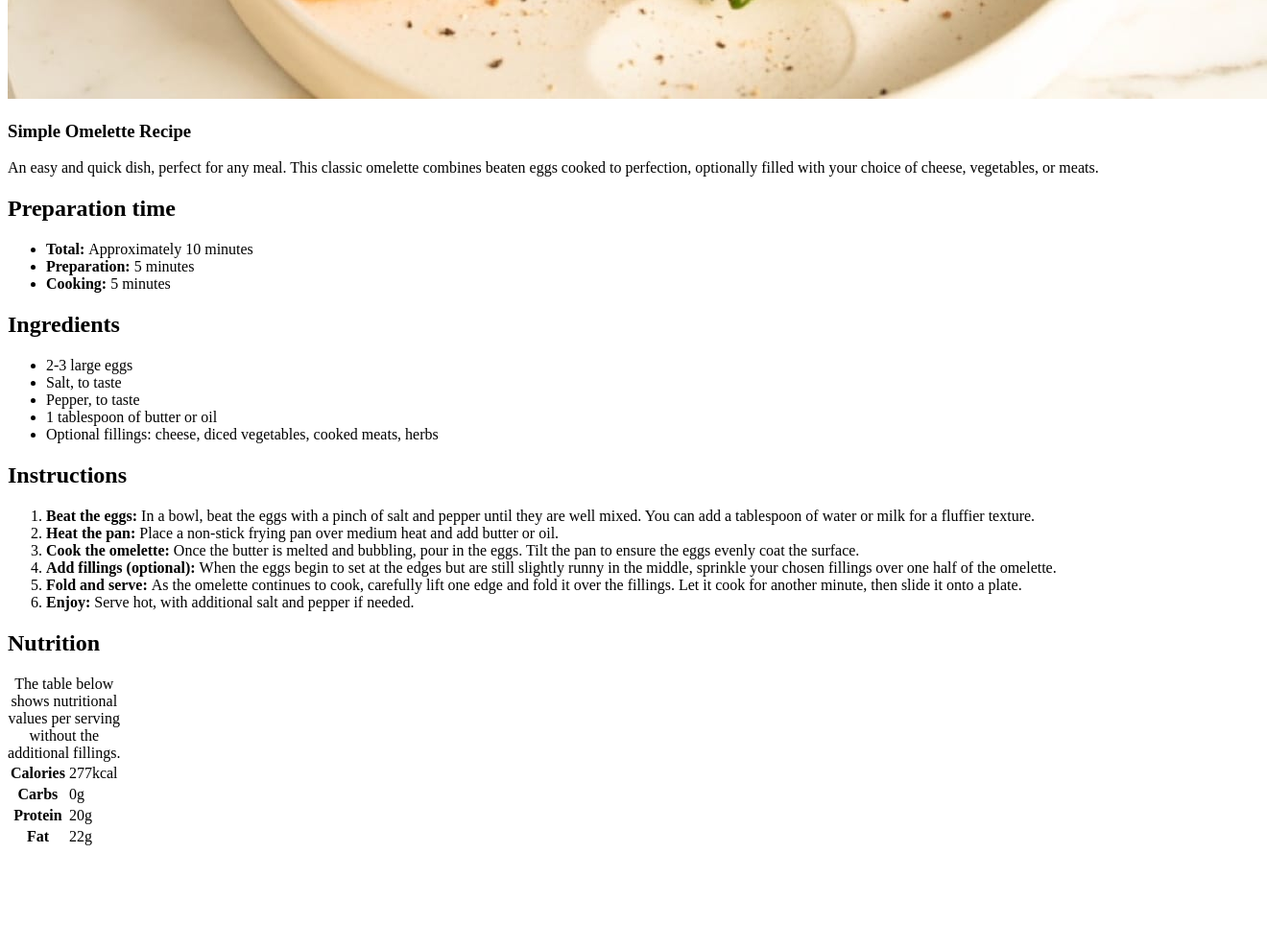
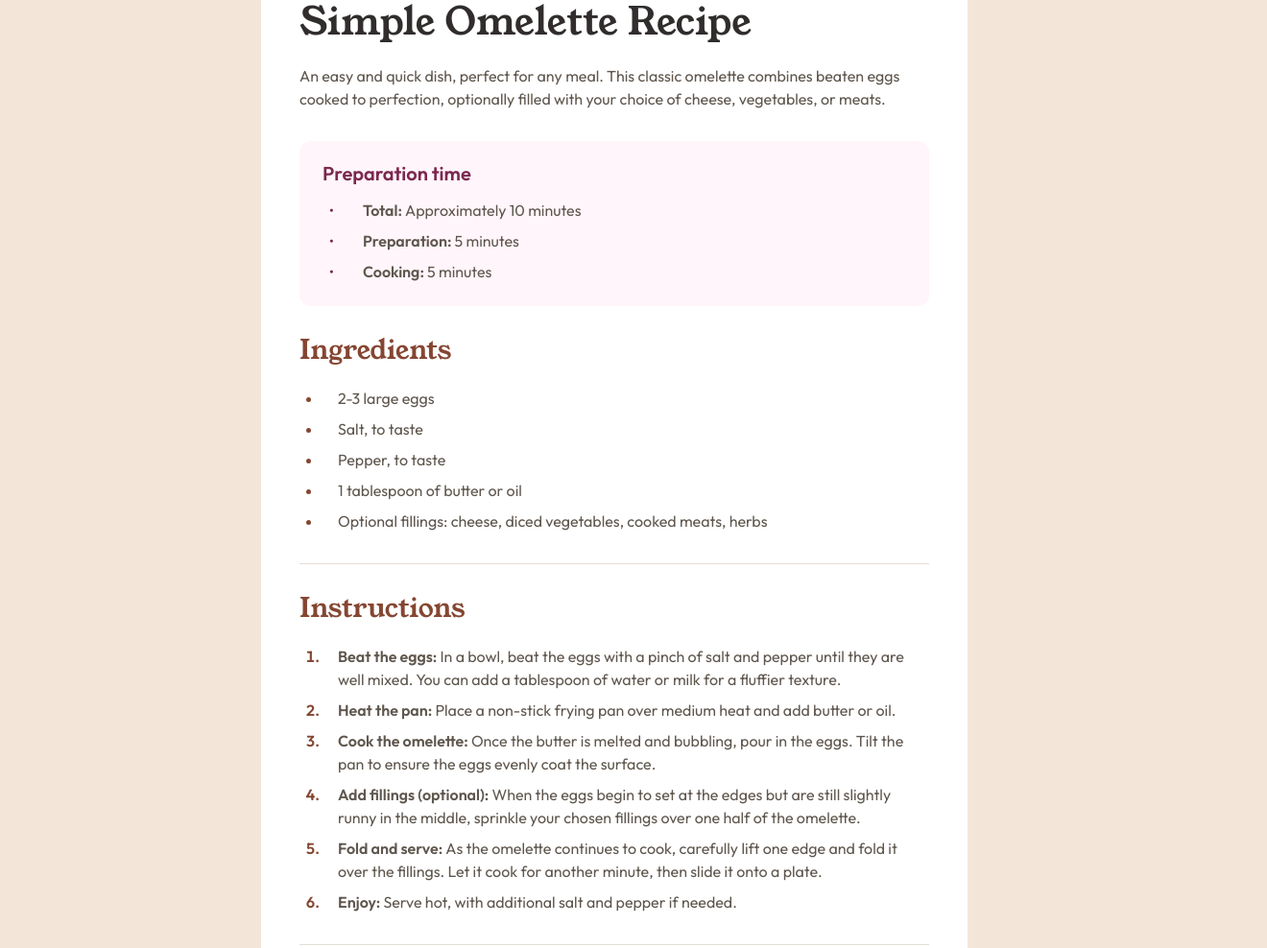
Before and after one commit to MarcinFiuk/Recipe-page, a plain HTML site: page index.html in a window 1280 px wide. Shown: the part 505-1493 px from the top of the page at 96% size, 1320 px wide, since content can reach past the window. Before the commit the page ends 1397 px from the top, so only its background shows below. Drawn offline with Linux system fonts and the light colour scheme.

Commit message:
final version

```diff
--- a/index.html
+++ b/index.html
@@ -12,26 +12,33 @@
       href="./assets/images/favicon-32x32.png"
     />
 
+    <link rel="stylesheet" href="/styles/reset.css" />
     <link rel="stylesheet" href="/styles/style.css" />
 
     <title>Frontend Mentor | Recipe page</title>
   </head>
   <body>
     <main>
-      <section>
+      <section class="recipe">
         <article>
           <header>
+            <div class="recipe__image-wrapper">
               <img
                 src="/assets/images/image-omelette.jpeg"
                 alt="omelette with vegetables inside on a plate"
+                class="recipe__img"
               />
-            <h1>Simple Omelette Recipe</h1>
-            <p>
+            </div>
+            <div class="wrapper">
+              <h1 class="recipe__title">Simple Omelette Recipe</h1>
+              <p class="recipe__description">
                 An easy and quick dish, perfect for any meal. This classic
                 omelette combines beaten eggs cooked to perfection, optionally
                 filled with your choice of cheese, vegetables, or meats.
               </p>
+            </div>
           </header>
+          <div class="wrapper">
             <div class="card">
               <h2>Preparation time</h2>
               <ul>
@@ -40,57 +47,63 @@
                 <li><strong>Cooking: </strong>5 minutes</li>
               </ul>
             </div>
-          <div>
-            <h2>Ingredients</h2>
+            <div class="recipe__section">
+              <h2 class="recipe__section-title">Ingredients</h2>
               <ul>
-              <li>2-3 large eggs</li>
-              <li>Salt, to taste</li>
-              <li>Pepper, to taste</li>
-              <li>1 tablespoon of butter or oil</li>
-              <li>
-                Optional fillings: cheese, diced vegetables, cooked meats, herbs
+                <li class="recipe__ingredient">2-3 large eggs</li>
+                <li class="recipe__ingredient">Salt, to taste</li>
+                <li class="recipe__ingredient">Pepper, to taste</li>
+                <li class="recipe__ingredient">
+                  1 tablespoon of butter or oil
+                </li>
+                <li class="recipe__ingredient">
+                  Optional fillings: cheese, diced vegetables, cooked meats,
+                  herbs
                 </li>
               </ul>
+              <span class="recipe__separator"></span>
             </div>
-          <div>
-            <h2>Instructions</h2>
+            <div class="recipe__section">
+              <h2 class="recipe__section-title">Instructions</h2>
               <ol>
-              <li>
-                <strong>Beat the eggs: </strong>In a bowl, beat the eggs with a
-                pinch of salt and pepper until they are well mixed. You can add
-                a tablespoon of water or milk for a fluffier texture.
+                <li class="recipe__instruction">
+                  <strong>Beat the eggs: </strong>In a bowl, beat the eggs with
+                  a pinch of salt and pepper until they are well mixed. You can
+                  add a tablespoon of water or milk for a fluffier texture.
                 </li>
-              <li>
-                <strong>Heat the pan: </strong>Place a non-stick frying pan over
-                medium heat and add butter or oil.
+                <li class="recipe__instruction">
+                  <strong>Heat the pan: </strong>Place a non-stick frying pan
+                  over medium heat and add butter or oil.
                 </li>
-              <li>
+                <li class="recipe__instruction">
                   <strong>Cook the omelette: </strong>Once the butter is melted
-                and bubbling, pour in the eggs. Tilt the pan to ensure the eggs
-                evenly coat the surface.
+                  and bubbling, pour in the eggs. Tilt the pan to ensure the
+                  eggs evenly coat the surface.
                 </li>
-              <li>
-                <strong>Add fillings (optional): </strong>When the eggs begin to
-                set at the edges but are still slightly runny in the middle,
-                sprinkle your chosen fillings over one half of the omelette.
+                <li class="recipe__instruction">
+                  <strong>Add fillings (optional): </strong>When the eggs begin
+                  to set at the edges but are still slightly runny in the
+                  middle, sprinkle your chosen fillings over one half of the
+                  omelette.
                 </li>
-              <li>
+                <li class="recipe__instruction">
                   <strong>Fold and serve: </strong>As the omelette continues to
-                cook, carefully lift one edge and fold it over the fillings. Let
-                it cook for another minute, then slide it onto a plate.
+                  cook, carefully lift one edge and fold it over the fillings.
+                  Let it cook for another minute, then slide it onto a plate.
                 </li>
-              <li>
+                <li class="recipe__instruction">
                   <strong>Enjoy: </strong>Serve hot, with additional salt and
                   pepper if needed.
                 </li>
               </ol>
+              <span class="recipe__separator"></span>
             </div>
-          <div>
-            <h2>Nutrition</h2>
+            <div class="recipe__section">
+              <h2 class="recipe__section-title">Nutrition</h2>
               <table>
                 <caption>
-                The table below shows nutritional values per serving without the
-                additional fillings.
+                  The table below shows nutritional values per serving without
+                  the additional fillings.
                 </caption>
                 <tbody>
                   <tr>
@@ -112,6 +125,7 @@
                 </tbody>
               </table>
             </div>
+          </div>
         </article>
       </section>
     </main>
--- /dev/null
+++ b/styles/reset.css
@@ -0,0 +1,48 @@
+*,
+*::before,
+*::after {
+  box-sizing: border-box;
+}
+body,
+h1,
+h2,
+h3,
+h4,
+p,
+li,
+figure,
+figcaption,
+blockquote,
+dl,
+dd {
+  margin: 0;
+}
+
+body {
+  line-height: 1.5;
+  -webkit-font-smoothing: antialiased;
+}
+
+img,
+picture,
+video,
+canvas,
+svg {
+  display: block;
+  max-width: 100%;
+}
+input,
+button,
+textarea,
+select {
+  font: inherit;
+}
+p,
+h1,
+h2,
+h3,
+h4,
+h5,
+h6 {
+  overflow-wrap: break-word;
+}
--- a/styles/style.css
+++ b/styles/style.css
@@ -36,3 +36,242 @@
 }
 
 /*outfit - sans-serif, young serif - serif*/
+
+:root {
+  /* colors */
+  --c-rose-800: hsl(332 51 32);
+  --c-rose-50: hsl(330 100 98);
+  --c-stone-900: hsl(24 5 18);
+  --c-stone-600: hsl(30 10 34);
+  --c-stone-150: hsl(30 18 87);
+  --c-stone-100: hsl(30 54 90);
+  --c-brown-800: hsl(14 45 36);
+  --c-white: hsl(0 0 100);
+
+  /* colors use */
+  --body-background: var(--c-stone-100);
+  --section-background: var(--c-white);
+  --card-background: var(--c-rose-50);
+  --card-heading: var(--c-rose-800);
+  --card-list-color: var(--c-stone-600);
+  --card-marker-color: var(--c-rose-800);
+  --text-card-heading: var(--c-stone-900);
+  --text-heading: var(--c-brown-800);
+  --text-color: var(--c-stone-600);
+  --caption-color: var(--c-stone-600);
+  --marker-color: var(--c-brown-800);
+  --separator-color: var(--c-stone-150);
+
+  /* fonts */
+  --f-3xl: 2.5rem;
+  --f-2xl: 2.25rem;
+  --f-xl: 1.75rem;
+  --f-lg: 1.25rem;
+  --f-regular: 1rem;
+
+  /* spacing */
+  --s-1600: 8rem;
+  --s-950: 4.75rem;
+  --s-600: 3rem;
+  --s-500: 2.5rem;
+  --s-400: 2rem;
+  --s-350: 1.875rem;
+  --s-300: 1.5rem;
+  --s-200: 1rem;
+  --s-150: 0.75rem;
+  --s-100: 0.5rem;
+}
+
+body {
+  background-color: var(--body-background);
+  font-family: "Outfit", "Trebuchet MS", "Lucida Sans Unicode", "Lucida Grande",
+    "Lucida Sans", Arial, sans-serif;
+  font-weight: 400;
+  font-size: var(--f-regular);
+  color: var(--text-color);
+  display: grid;
+  place-items: center;
+
+  @media (width>=48rem) {
+    padding-block: var(--s-1600);
+  }
+}
+
+h1,
+h2 {
+  font-family: "Young Serif", "Times New Roman", Times, serif;
+  font-weight: 400;
+  line-height: 1;
+}
+
+strong {
+  font-weight: 600;
+}
+
+.wrapper {
+  padding-inline: var(--s-400);
+
+  @media (width>=48rem) {
+    padding-inline: var(--s-500);
+  }
+}
+
+.recipe__image-wrapper {
+  @media (width>=48rem) {
+    padding-inline: var(--s-500);
+    padding-block-start: var(--s-500);
+
+    img {
+      border-radius: 1.5em;
+      object-fit: cover;
+      width: 100%;
+      height: 18.75rem;
+    }
+  }
+}
+
+header > .wrapper {
+  padding-block-start: var(--s-500);
+}
+header + .wrapper {
+  padding-block-end: var(--s-500);
+}
+
+.recipe {
+  width: clamp(23.5rem, 9.112rem + 61.224vw, 46rem);
+  background-color: var(--section-background);
+
+  @media (width>=48rem) {
+    border-radius: 1.5em;
+  }
+}
+
+.recipe__title {
+  font-size: clamp(var(--f-2xl), 2.02rem + 1.021vw, var(--f-3xl));
+  color: var(--text-card-heading);
+}
+
+.recipe__description {
+  margin-block-start: var(--s-300);
+}
+
+.card {
+  padding: var(--s-300);
+  background-color: var(--card-background);
+  border-radius: 0.75em;
+  margin-block-start: var(--s-400);
+
+  h2 {
+    font-family: inherit;
+    color: var(--card-heading);
+    font-size: var(--f-lg);
+    font-weight: 600;
+  }
+
+  ul {
+    padding-inline-start: var(--s-150);
+    margin-block-end: 0;
+  }
+
+  li {
+    padding-inline-start: var(--s-350);
+    color: var(--card-list-color);
+    margin-block-start: var(--s-100);
+  }
+
+  li:first-child {
+    margin-block-start: 0;
+  }
+
+  li::marker {
+    content: "•";
+    font-size: var(--f-regular);
+    color: var(--card-marker-color);
+  }
+}
+
+.recipe__section {
+  margin-block-start: var(--s-400);
+
+  .recipe__section-title {
+    color: var(--text-heading);
+    font-size: var(--f-xl);
+  }
+
+  ul,
+  ol {
+    margin-block-start: var(--s-300);
+    margin-block-end: 0;
+    padding-inline-start: var(--s-200);
+    margin-inline-start: var(--s-100);
+  }
+
+  li {
+    padding-inline-start: var(--s-200);
+    margin-block-start: var(--s-100);
+  }
+
+  li:first-of-type {
+    margin-block-start: 0;
+  }
+
+  li::marker {
+    line-height: 1;
+    font-size: var(--f-regular);
+    font-weight: 600;
+    color: var(--marker-color);
+  }
+}
+
+.recipe__separator {
+  display: block;
+  width: 100%;
+  height: 1px;
+  background-color: var(--separator-color);
+  margin-block-start: var(--s-400);
+}
+
+table {
+  width: 100%;
+  border-collapse: collapse;
+
+  caption {
+    text-align: start;
+    margin-block: var(--s-300);
+    color: var(--caption-color);
+    text-wrap: balance;
+  }
+
+  tr {
+    border-bottom: 1px solid var(--c-stone-150);
+    padding-block: var(--s-350);
+  }
+
+  tr:last-of-type {
+    border: none;
+  }
+
+  th {
+    text-align: start;
+    font-weight: 400;
+    padding: 0;
+    padding-inline-start: var(--s-500);
+    padding-block: var(--s-150);
+  }
+
+  td {
+    padding-block: var(--s-150);
+    padding-inline-end: var(--s-500);
+    color: var(--text-heading);
+    font-weight: 700;
+  }
+
+  tr:first-child th,
+  tr:first-child td {
+    padding-block-start: 0;
+  }
+  tr:last-child th,
+  tr:last-child td {
+    padding-block-end: 0;
+  }
+}
```
Lines whose indentation alone changed are shown as unchanged.
